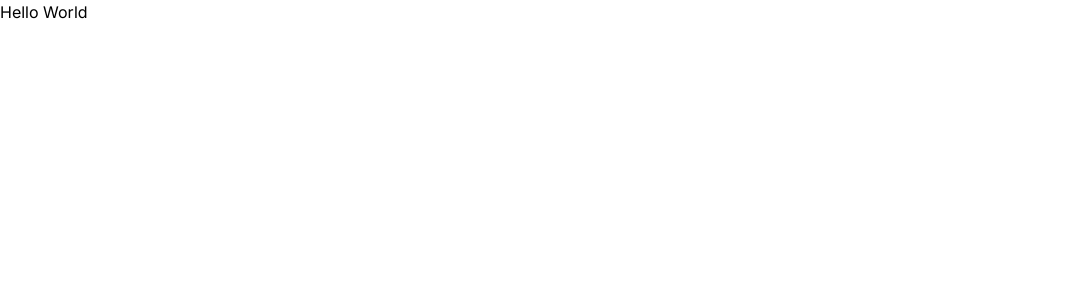
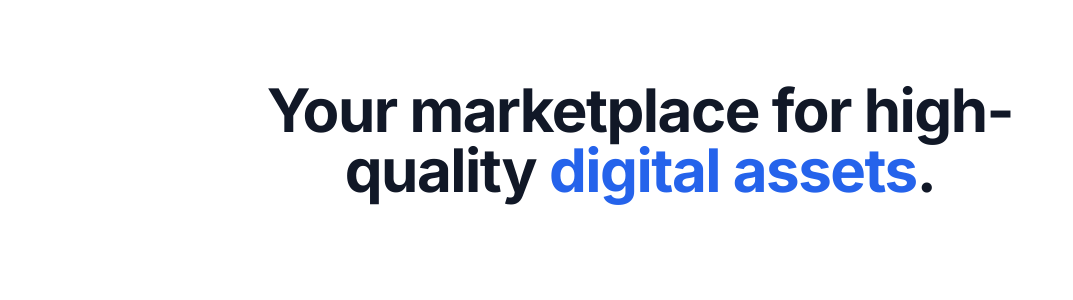
Before and after one commit to naji-alhusami/e-commerce, a Next.js app: page / in a window 1280 px wide. Shown: the top 300 px of the page, without its empty margins (0-1073 px from the left). Built offline with nearby package versions, Linux system fonts and the light colour scheme.

Commit message:
working on the starting page

```diff
--- /dev/null
+++ b/src/app/global.css
@@ -0,0 +1,59 @@
+@tailwind base;
+@tailwind components;
+@tailwind utilities;
+
+@layer base {
+  :root {
+    --background: 0 0% 100%;
+    --foreground: 222.2 84% 4.9%;
+    --card: 0 0% 100%;
+    --card-foreground: 222.2 84% 4.9%;
+    --popover: 0 0% 100%;
+    --popover-foreground: 222.2 84% 4.9%;
+    --primary: 221.2 83.2% 53.3%;
+    --primary-foreground: 210 40% 98%;
+    --secondary: 210 40% 96.1%;
+    --secondary-foreground: 222.2 47.4% 11.2%;
+    --muted: 210 40% 96.1%;
+    --muted-foreground: 215.4 16.3% 46.9%;
+    --accent: 210 40% 96.1%;
+    --accent-foreground: 222.2 47.4% 11.2%;
+    --destructive: 0 84.2% 60.2%;
+    --destructive-foreground: 210 40% 98%;
+    --border: 214.3 31.8% 91.4%;
+    --input: 214.3 31.8% 91.4%;
+    --ring: 221.2 83.2% 53.3%;
+    --radius: 0.5rem;
+  }
+
+  .dark {
+    --background: 222.2 84% 4.9%;
+    --foreground: 210 40% 98%;
+    --card: 222.2 84% 4.9%;
+    --card-foreground: 210 40% 98%;
+    --popover: 222.2 84% 4.9%;
+    --popover-foreground: 210 40% 98%;
+    --primary: 217.2 91.2% 59.8%;
+    --primary-foreground: 222.2 47.4% 11.2%;
+    --secondary: 217.2 32.6% 17.5%;
+    --secondary-foreground: 210 40% 98%;
+    --muted: 217.2 32.6% 17.5%;
+    --muted-foreground: 215 20.2% 65.1%;
+    --accent: 217.2 32.6% 17.5%;
+    --accent-foreground: 210 40% 98%;
+    --destructive: 0 62.8% 30.6%;
+    --destructive-foreground: 210 40% 98%;
+    --border: 217.2 32.6% 17.5%;
+    --input: 217.2 32.6% 17.5%;
+    --ring: 224.3 76.3% 48%;
+  }
+}
+
+@layer base {
+  * {
+    @apply border-border;
+  }
+  body {
+    @apply bg-background text-foreground;
+  }
+}
--- a/src/app/globals.css
+++ /dev/null
@@ -1,27 +0,0 @@
-@tailwind base;
-@tailwind components;
-@tailwind utilities;
-
-:root {
-  --foreground-rgb: 0, 0, 0;
-  --background-start-rgb: 214, 219, 220;
-  --background-end-rgb: 255, 255, 255;
-}
-
-@media (prefers-color-scheme: dark) {
-  :root {
-    --foreground-rgb: 255, 255, 255;
-    --background-start-rgb: 0, 0, 0;
-    --background-end-rgb: 0, 0, 0;
-  }
-}
-/*
-body {
-  color: rgb(var(--foreground-rgb));
-  background: linear-gradient(
-      to bottom,
-      transparent,
-      rgb(var(--background-end-rgb))
-    )
-    rgb(var(--background-start-rgb));
-} */
--- a/src/app/layout.tsx
+++ b/src/app/layout.tsx
@@ -1,22 +1,29 @@
-import type { Metadata } from 'next'
-import { Inter } from 'next/font/google'
-import './globals.css'
+import type { Metadata } from "next";
+import { Inter } from "next/font/google";
+import "./global.css";
+import { cn } from "@/lib/utils";
 
-const inter = Inter({ subsets: ['latin'] })
+const inter = Inter({ subsets: ["latin"] });
 
 export const metadata: Metadata = {
-  title: 'Create Next App',
-  description: 'Generated by create next app',
-}
+  title: "Create Next App",
+  description: "Generated by create next app",
+};
 
 export default function RootLayout({
   children,
 }: {
-  children: React.ReactNode
+  children: React.ReactNode;
 }) {
   return (
     <html lang="en">
-      <body className={inter.className}>{children}</body>
+      <body
+        className={cn("relative h-full font-sans antialiased", inter.className)}
+      >
+        <main className="relative flex flex-col min-h-screen">
+          <div className="flex-frow flex-1">{children}</div>
+        </main>
+      </body>
     </html>
-  )
+  );
 }
--- a/src/app/page.tsx
+++ b/src/app/page.tsx
@@ -1,3 +1,14 @@
+import MaxWidthWrapper from "@/components/MaxWidthWrapper";
+
 export default function Home() {
-  return <div>Hello World</div>;
+  return (
+    <MaxWidthWrapper>
+      <div className="py-20 mx-auto text-center flex flex-col items-center max-w-3xl">
+        <h1 className="text-4xl font-bold tracking-tight text-gray-900 sm:text-6xl">
+          Your marketplace for high-quality{" "}
+          <span className="text-blue-600">digital assets</span>.
+        </h1>
+      </div>
+    </MaxWidthWrapper>
+  );
 }
--- /dev/null
+++ b/src/components/MaxWidthWrapper.tsx
@@ -0,0 +1,22 @@
+import { cn } from "@/lib/utils";
+import React, { FC, type ReactNode } from "react";
+
+interface MaxWidthWrapperProps {
+  className?: string;
+  children: ReactNode;
+}
+
+const MaxWidthWrapper: FC<MaxWidthWrapperProps> = ({ className, children }) => {
+  return (
+    <div
+      className={cn(
+        "mx-auto w-full max-w-screen-xl px-2.5 md:px-20",
+        className
+      )}
+    >
+      {children}
+    </div>
+  );
+};
+
+export default MaxWidthWrapper;
--- /dev/null
+++ b/src/lib/utils.ts
@@ -0,0 +1,6 @@
+import { type ClassValue, clsx } from "clsx"
+import { twMerge } from "tailwind-merge"
+
+export function cn(...inputs: ClassValue[]) {
+  return twMerge(clsx(inputs))
+}
--- a/tailwind.config.ts
+++ b/tailwind.config.ts
@@ -1,20 +1,76 @@
-import type { Config } from 'tailwindcss'
-
-const config: Config = {
+/** @type {import('tailwindcss').Config} */
+module.exports = {
+  darkMode: ["class"],
   content: [
-    './src/pages/**/*.{js,ts,jsx,tsx,mdx}',
-    './src/components/**/*.{js,ts,jsx,tsx,mdx}',
-    './src/app/**/*.{js,ts,jsx,tsx,mdx}',
-  ],
+    './pages/**/*.{ts,tsx}',
+    './components/**/*.{ts,tsx}',
+    './app/**/*.{ts,tsx}',
+    './src/**/*.{ts,tsx}',
+	],
   theme: {
+    container: {
+      center: true,
+      padding: "2rem",
+      screens: {
+        "2xl": "1400px",
+      },
+    },
     extend: {
-      backgroundImage: {
-        'gradient-radial': 'radial-gradient(var(--tw-gradient-stops))',
-        'gradient-conic':
-          'conic-gradient(from 180deg at 50% 50%, var(--tw-gradient-stops))',
+      colors: {
+        border: "hsl(var(--border))",
+        input: "hsl(var(--input))",
+        ring: "hsl(var(--ring))",
+        background: "hsl(var(--background))",
+        foreground: "hsl(var(--foreground))",
+        primary: {
+          DEFAULT: "hsl(var(--primary))",
+          foreground: "hsl(var(--primary-foreground))",
+        },
+        secondary: {
+          DEFAULT: "hsl(var(--secondary))",
+          foreground: "hsl(var(--secondary-foreground))",
+        },
+        destructive: {
+          DEFAULT: "hsl(var(--destructive))",
+          foreground: "hsl(var(--destructive-foreground))",
+        },
+        muted: {
+          DEFAULT: "hsl(var(--muted))",
+          foreground: "hsl(var(--muted-foreground))",
+        },
+        accent: {
+          DEFAULT: "hsl(var(--accent))",
+          foreground: "hsl(var(--accent-foreground))",
+        },
+        popover: {
+          DEFAULT: "hsl(var(--popover))",
+          foreground: "hsl(var(--popover-foreground))",
+        },
+        card: {
+          DEFAULT: "hsl(var(--card))",
+          foreground: "hsl(var(--card-foreground))",
+        },
+      },
+      borderRadius: {
+        lg: "var(--radius)",
+        md: "calc(var(--radius) - 2px)",
+        sm: "calc(var(--radius) - 4px)",
+      },
+      keyframes: {
+        "accordion-down": {
+          from: { height: 0 },
+          to: { height: "var(--radix-accordion-content-height)" },
+        },
+        "accordion-up": {
+          from: { height: "var(--radix-accordion-content-height)" },
+          to: { height: 0 },
+        },
+      },
+      animation: {
+        "accordion-down": "accordion-down 0.2s ease-out",
+        "accordion-up": "accordion-up 0.2s ease-out",
       },
     },
   },
-  plugins: [],
+  plugins: [require("tailwindcss-animate")],
 }
-export default config
```
Also changed, not shown: package.json (+9 -4 lines), components.json (added), 1 other file (tests, documents, lock files or other folders).
